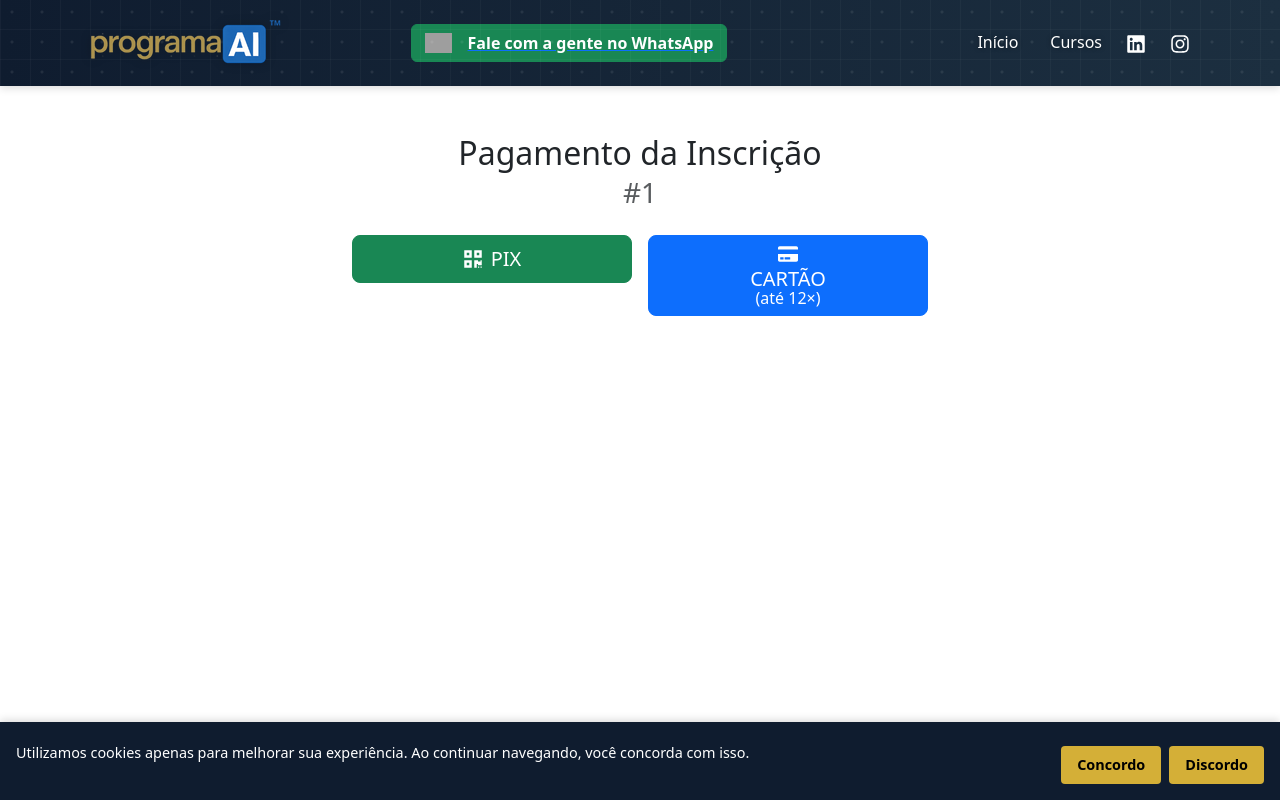
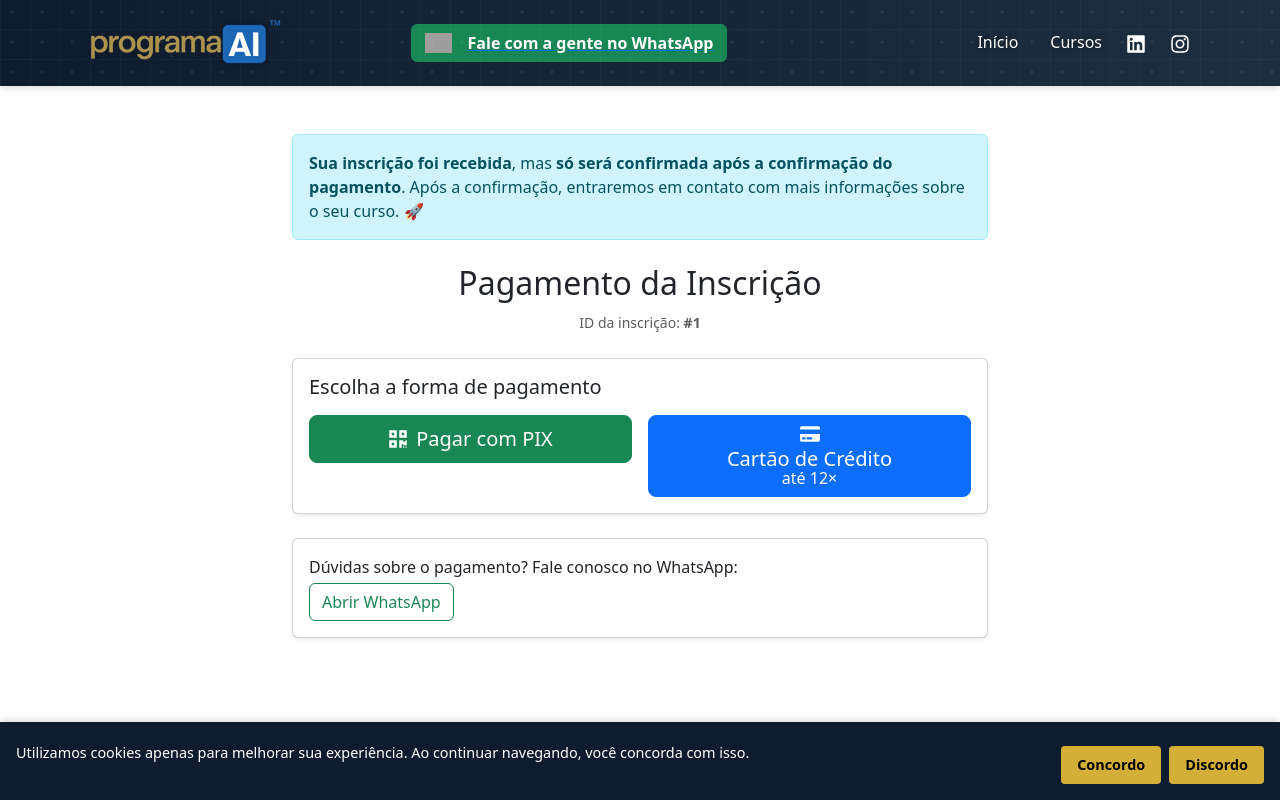
Before and after one commit to kelsonvictr/programaai-frontend, a React (Vite) app: page /pagamento/1 in a window 1280 px wide. Built offline with nearby package versions, Linux system fonts and the light colour scheme; no server answers; grey boxes are pictures that could not be loaded.

Commit message:
feat: pagamento assinatura

```diff
--- a/src/pages/Pagamento.tsx
+++ b/src/pages/Pagamento.tsx
@@ -1,31 +1,41 @@
 // src/pages/Pagamento.tsx
 
 import React, { useState } from "react"
-import { useNavigate, useParams } from "react-router-dom"
-import { Container, Row, Col, Button, Alert, Spinner } from "react-bootstrap"
+import { useNavigate, useParams, useSearchParams } from "react-router-dom"
+import { Container, Row, Col, Button, Alert, Spinner, Card } from "react-bootstrap"
 import axios from "axios"
 import { FaQrcode, FaCreditCard } from "react-icons/fa"
+import { BsFileEarmarkText } from "react-icons/bs"
+
+type LoadingKind = "PIX" | "CARTAO" | "ASSINATURA" | null
 
 const Pagamento: React.FC = () => {
   const { inscricaoId } = useParams<{ inscricaoId?: string }>()
   const navigate = useNavigate()
-  const [loading, setLoading] = useState<"PIX" | "CARTAO" | null>(null)
+  const [searchParams] = useSearchParams()
+  const [loading, setLoading] = useState<LoadingKind>(null)
   const [error, setError] = useState<string | null>(null)
+  const [successMsg, setSuccessMsg] = useState<string | null>(null)
+
+  // Mostra botão de assinatura apenas se ?isFullstack=true
+  const showAssinatura = (searchParams.get("isFullstack") || "").toLowerCase() === "true"
 
   if (!inscricaoId) {
     navigate("/")
     return null
   }
 
+  // Gera link do Asaas (PIX ou CARTÃO)
   const handlePayment = async (method: "PIX" | "CARTAO") => {
     setError(null)
+    setSuccessMsg(null)
     setLoading(method)
     try {
       const resp = await axios.post<{ url: string }>(
         `${import.meta.env.VITE_API_URL}/paymentlink`,
         {
           inscricaoId,
-          paymentMethod: method,
+          paymentMethod: method
         }
       )
       window.location.href = resp.data.url
@@ -36,17 +46,53 @@ const Pagamento: React.FC = () => {
     }
   }
 
+  // Solicita assinatura (6x de R$250 via pix/boleto) – apenas Fullstack
+  const handleAssinatura = async () => {
+    setError(null)
+    setSuccessMsg(null)
+    setLoading("ASSINATURA")
+    try {
+      await axios.post(
+        `${import.meta.env.VITE_API_URL}/isAssinatura`,
+        {
+          inscricaoId,
+          isAssinatura: true // grava booleano na inscrição
+        }
+      )
+      setSuccessMsg("Solicitação de assinatura enviada! Em breve entraremos em contato com os próximos passos.")
+      setLoading(null)
+    } catch (err) {
+      console.error("Erro ao solicitar assinatura", err)
+      setError("Não foi possível registrar sua solicitação de assinatura. Tente novamente.")
+      setLoading(null)
+    }
+  }
+
   return (
-    <Container className="py-5" style={{ maxWidth: 600 }}>
-      <h2 className="text-center mb-4">
-        Pagamento da Inscrição <br/>
-        <small className="text-muted">#{inscricaoId}</small>
+    <Container className="py-5" style={{ maxWidth: 720 }}>
+      {/* Mensagem clara e amigável no topo */}
+      <Alert variant="info" className="mb-4">
+        <strong>Sua inscrição foi recebida</strong>, mas <strong>só será confirmada após a confirmação do pagamento</strong>.{" "}
+        Após a confirmação, entraremos em contato com mais informações sobre o seu curso. 🚀
+      </Alert>
+
+      <h2 className="text-center mb-2">
+        Pagamento da Inscrição
       </h2>
+      <p className="text-center text-muted mb-4">
+        <small>ID da inscrição: <strong>#{inscricaoId}</strong></small>
+      </p>
 
       {error && <Alert variant="danger" className="mb-4">{error}</Alert>}
+      {successMsg && <Alert variant="success" className="mb-4">{successMsg}</Alert>}
+
+      <Card className="shadow-sm mb-4">
+        <Card.Body>
+          <Card.Title className="mb-3">Escolha a forma de pagamento</Card.Title>
 
           <Row className="g-3">
             <Col xs={12} md={6}>
+              {/* PIX */}
               <Button
                 variant="success"
                 size="lg"
@@ -59,11 +105,12 @@ const Pagamento: React.FC = () => {
                 ) : (
                   <FaQrcode className="me-2" />
                 )}
-            PIX
+                Pagar com PIX
               </Button>
             </Col>
 
             <Col xs={12} md={6}>
+              {/* CARTÃO */}
               <Button
                 variant="primary"
                 size="lg"
@@ -77,13 +124,57 @@ const Pagamento: React.FC = () => {
                 ) : (
                   <FaCreditCard className="mb-1" size={20} />
                 )}
-            CARTÃO
+                Cartão de Crédito
                 <small className="d-block" style={{ fontSize: "0.8em" }}>
-              (até 12×)
+                  até 12×
                 </small>
               </Button>
             </Col>
+
+            {showAssinatura && (
+              <Col xs={12}>
+                {/* ASSINATURA (somente Fullstack via query param) */}
+                <Button
+                  variant="outline-secondary"
+                  size="lg"
+                  className="w-100 d-flex flex-column align-items-center justify-content-center"
+                  onClick={handleAssinatura}
+                  disabled={!!loading}
+                >
+                  {loading === "ASSINATURA" ? (
+                    <Spinner animation="border" size="sm" className="mb-1" />
+                  ) : (
+                    <BsFileEarmarkText className="mb-1" size={20} />
+                  )}
+                  Solicitar 6 mensalidades de R$250,00 (pix/boleto)
+                  <small className="d-block text-muted" style={{ fontSize: "0.8em" }}>
+                    registraremos sua solicitação e enviaremos as instruções
+                  </small>
+                </Button>
+              </Col>
+            )}
           </Row>
+        </Card.Body>
+      </Card>
+
+      {/* Dica/Contato */}
+      <Card className="shadow-sm">
+        <Card.Body>
+          <Card.Text className="mb-1">
+            Dúvidas sobre o pagamento? Fale conosco no WhatsApp:
+          </Card.Text>
+          <a
+            className="btn btn-outline-success"
+            href={`https://wa.me/5583986608771?text=${encodeURIComponent(
+              `Olá! Tenho dúvidas sobre o pagamento da minha inscrição #${inscricaoId}.`
+            )}`}
+            target="_blank"
+            rel="noreferrer"
+          >
+            Abrir WhatsApp
+          </a>
+        </Card.Body>
+      </Card>
     </Container>
   )
 }
```
Lines whose indentation alone changed are shown as unchanged.
